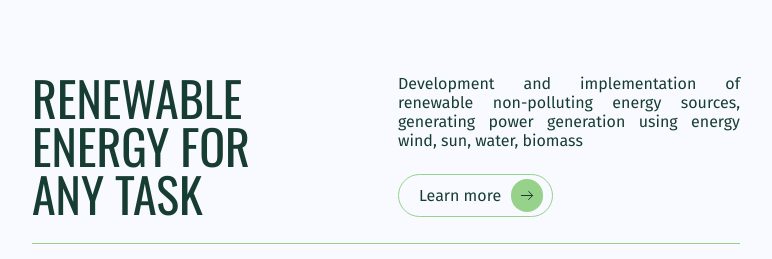
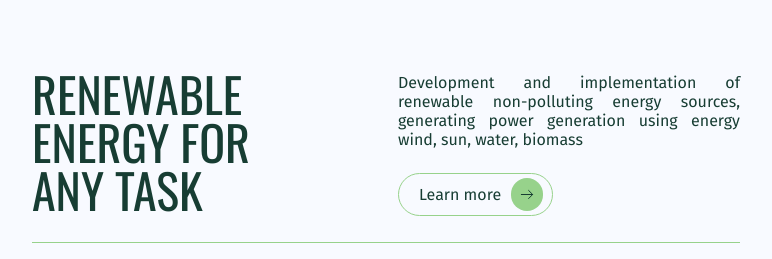
Before and after one commit to artyomakulov/ecosolution, a React (Create React App) app: page / in a window 1280 px wide. Shown: the part 170-429 px from the top of the page, without its empty margins (254-1026 px from the left). Built offline with nearby package versions, Linux system fonts and the light colour scheme.

Commit message:
fix of header

```diff
--- a/src/components/FAQ/FAQ.module.css
+++ b/src/components/FAQ/FAQ.module.css
@@ -80,6 +80,7 @@
   text-align: center;
   font-size: 16px;
   transition: color 0.3s;
+  color: var(--primary);
 }
 .contactBtn:hover .contactBtn_text {
   color: var(--second);
--- a/src/components/Header/Header.module.css
+++ b/src/components/Header/Header.module.css
@@ -10,6 +10,7 @@
   justify-content: space-between;
   align-items: center;
   padding-top: 36px;
+  padding-bottom: 12px;
   margin: 0 20px;
   background-color: var(--background);
 }
--- a/src/components/Main/Main.module.css
+++ b/src/components/Main/Main.module.css
@@ -9,7 +9,7 @@
   font-size: 36px;
   text-transform: uppercase;
   text-align: left;
-  margin-top: 226px;
+  margin-top: 222px;
   margin-bottom: 24px;
   color: var(--primary);
 }
@@ -85,10 +85,10 @@
   .title {
     width: 300px;
     font-size: 48px;
-    margin-top: 244px;
+    margin-top: 240px;
   }
   .text_block {
-    margin-top: 244px;
+    margin-top: 243px;
     width: 342px;
     display: flex;
     flex-direction: column;
@@ -118,10 +118,10 @@
   .title {
     width: 485px;
     font-size: 64px;
-    margin-top: 244px;
+    margin-top: 264px;
   }
   .text_block {
-    margin-top: 244px;
+    margin-top: 272x;
     margin-right: 116px;
     display: flex;
     flex-direction: column;
```
